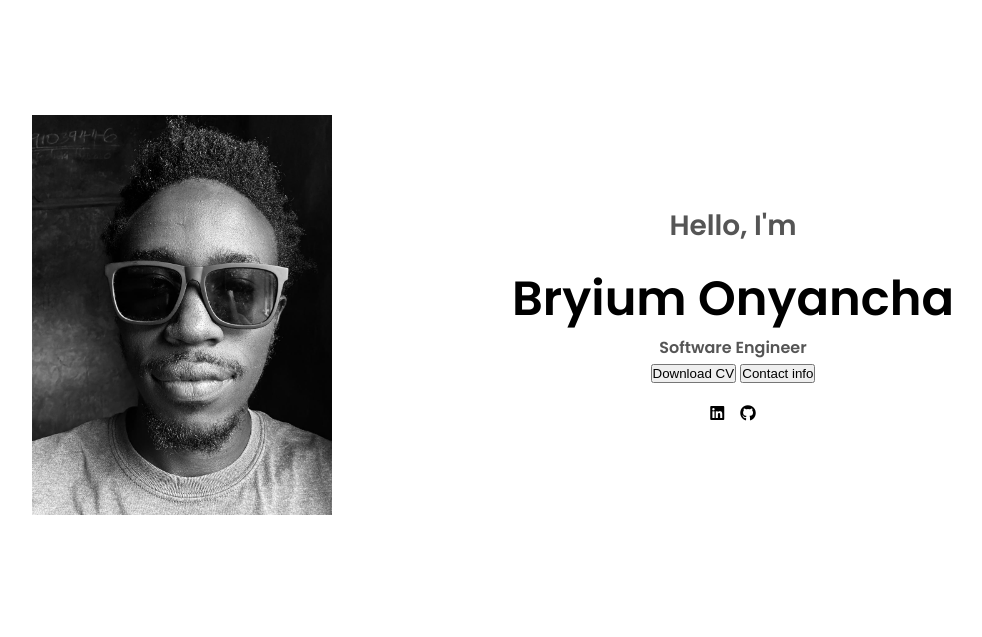
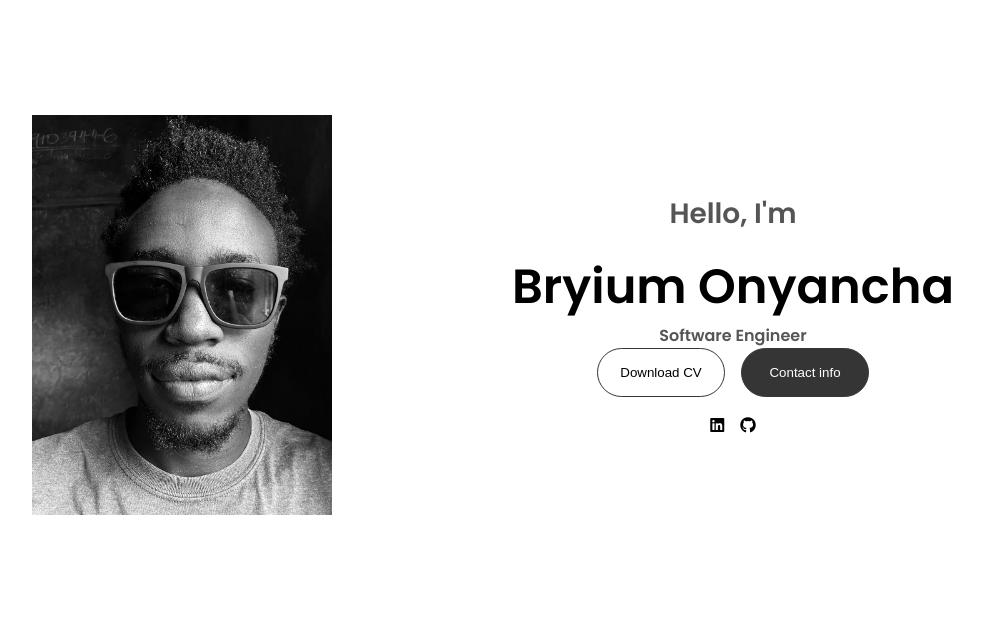
Before and after one commit to Bryium/Portfolio, a Django app: page /Home/ in a window 1280 px wide. Shown: the part 189-826 px from the top of the page, without its empty margins (147-1129 px from the left). Run offline with Django 4.2, Linux system fonts and the light colour scheme; some libraries are stand-ins or nearby versions.

Commit message:
styled the profile buttons

```diff
--- a/Home/static/style.css
+++ b/Home/static/style.css
@@ -198,3 +198,45 @@ padding-top: 4vh;
 . fa-brands fa-github {
   cursor: pointer;
 }
+
+/* BUTTONS */
+.btn-container {
+  display: flex;
+  justify-content: center;
+  gap: 1rem;
+}
+
+.btn {
+  font-weight: 60;
+  transition: all 300ms ease;
+  padding: 1rem;
+  width: 8rem;
+  border-radius: 2rem;
+}
+.btn-color-1, .btn-color-2 {
+  border: rgb(53, 53, 53) 0.1rem solid;
+}
+
+.btn-color-1:hover, .btn-color-2:hover {
+  cursor: pointer;
+}
+
+.btn-color-1, .btn-color-2:hover {
+  background: rgb(53, 53, 53);
+  color: white;
+}
+
+.btn-color-1:hover {
+  background-color: rgb(0, 0, 0);
+}
+
+.btn-color-2 {
+  background: none;
+}
+.btn-color-2:hover {
+  border: rgb(255, 255, 255) 0.1rem solid;
+}
+
+.btn-container {
+  gap: 1rem
+}
```
